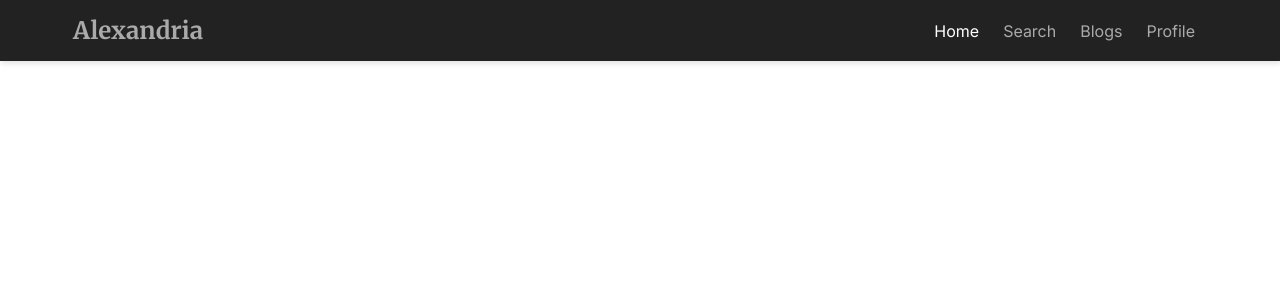
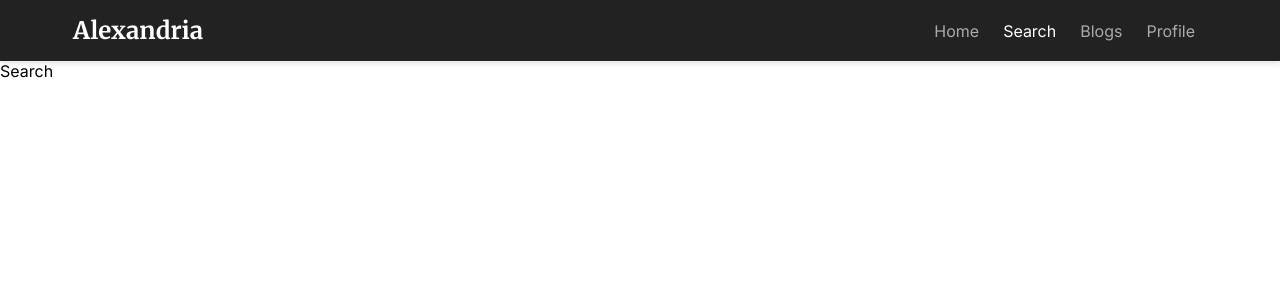
Before and after one commit to turalshkrov/alexandria, a React (Create React App) app: page /search in a window 1280 px wide. Shown: the top 300 px of the page. Built offline with nearby package versions, Linux system fonts and the light colour scheme.

Commit message:
feat: router-dom

```diff
--- a/src/App.css
+++ b/src/App.css
@@ -3,3 +3,6 @@
 .nav-logo {
   font-family: 'Merriweather', serif;
 }
+.nav-logo span {
+  color: #FFF !important;
+}
--- a/src/App.tsx
+++ b/src/App.tsx
@@ -1,12 +1,22 @@
-import React from 'react';
+import { BrowserRouter, Routes, Route } from 'react-router-dom';
 import './App.css';
 import Navbar from './components/navbar/Navbar';
+import Home from './pages/home/Home';
+import Search from './pages/search/Search';
+import Blogs from './pages/blogs/Blogs';
+import Profile from './pages/profile.tsx/Profile';
 
 function App() {
   return (
-    <div className="App">
+    <BrowserRouter>
       <Navbar />
-    </div>
+      <Routes>
+        <Route path='/' element={<Home />} />
+        <Route path='/search' element={<Search />} />
+        <Route path='/blogs' element={<Blogs />} />
+        <Route path='/profile' element={<Profile />} />
+      </Routes>
+    </BrowserRouter>
   );
 }
 
--- a/src/components/navbar/Navbar.tsx
+++ b/src/components/navbar/Navbar.tsx
@@ -1,4 +1,4 @@
-import React from 'react';
+import { NavLink } from "react-router-dom";
 import { MdHomeFilled, MdSearch, MdFormatQuote, MdPerson } from "react-icons/md";
 
 export default function Navbar() {
@@ -6,33 +6,33 @@ export default function Navbar() {
     <header className="navbar navbar-mobile navbar-mobile-dark">
       <div className="container">
         <div className="nav-logo">
-          <a href="/">Alexandria</a>
+          <span>Alexandria</span>
         </div>
         <nav className="nav-menu nav-menu-mobile">
           <ul className="nav-list-mobile">
             <li>
-              <a href="/" className="nav-link active">
+              <NavLink to='/' className='nav-link'>
                 <MdHomeFilled className='nav-mobile-icon'/>
                 <span>Home</span>
-              </a>
+              </NavLink>
             </li>
             <li>
-              <a href="/" className="nav-link">
+              <NavLink to="/search" className="nav-link">
                 <MdSearch className='nav-mobile-icon'/>
                 <span>Search</span>
-              </a>
+              </NavLink>
             </li>
             <li>
-              <a href="/" className="nav-link">
+              <NavLink to="/blogs" className="nav-link">
                 <MdFormatQuote className='nav-mobile-icon'/>
                 <span>Blogs</span>
-              </a>
+              </NavLink>
             </li>
             <li>
-              <a href="/" className="nav-link">
+              <NavLink to="/profile" className="nav-link">
                 <MdPerson className='nav-mobile-icon'/>
                 <span>Profile</span>
-              </a>
+              </NavLink>
             </li>
           </ul>
         </nav>
--- /dev/null
+++ b/src/pages/blogs/Blogs.tsx
@@ -0,0 +1,7 @@
+import React from 'react'
+
+export default function Blogs() {
+  return (
+    <div>Blogs</div>
+  )
+}
--- /dev/null
+++ b/src/pages/home/Home.tsx
@@ -0,0 +1,7 @@
+import React from 'react'
+
+export default function Home() {
+  return (
+    <div>Home</div>
+  )
+}
--- /dev/null
+++ b/src/pages/profile.tsx/Profile.tsx
@@ -0,0 +1,7 @@
+import React from 'react'
+
+export default function Profile() {
+  return (
+    <div>Profile</div>
+  )
+}
--- /dev/null
+++ b/src/pages/search/Search.tsx
@@ -0,0 +1,7 @@
+import React from 'react'
+
+export default function Search() {
+  return (
+    <div>Search</div>
+  )
+}
```
